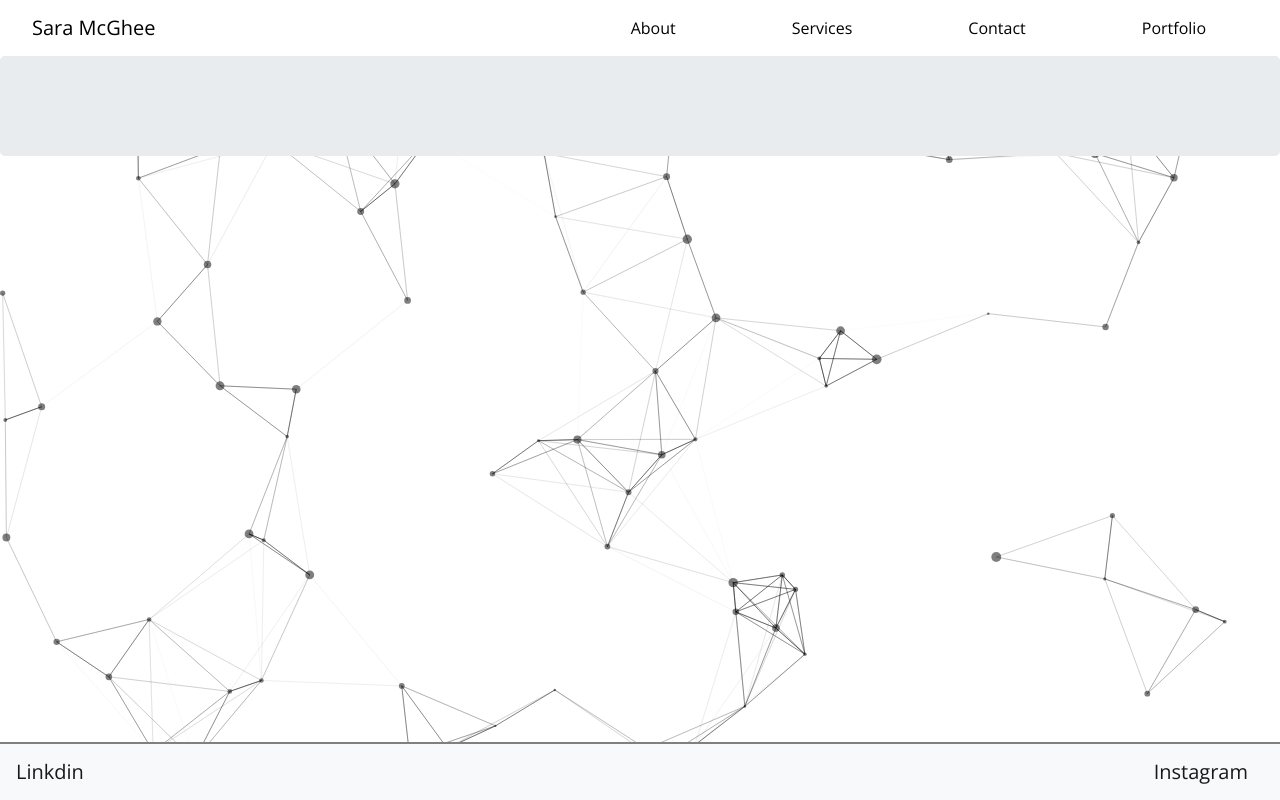
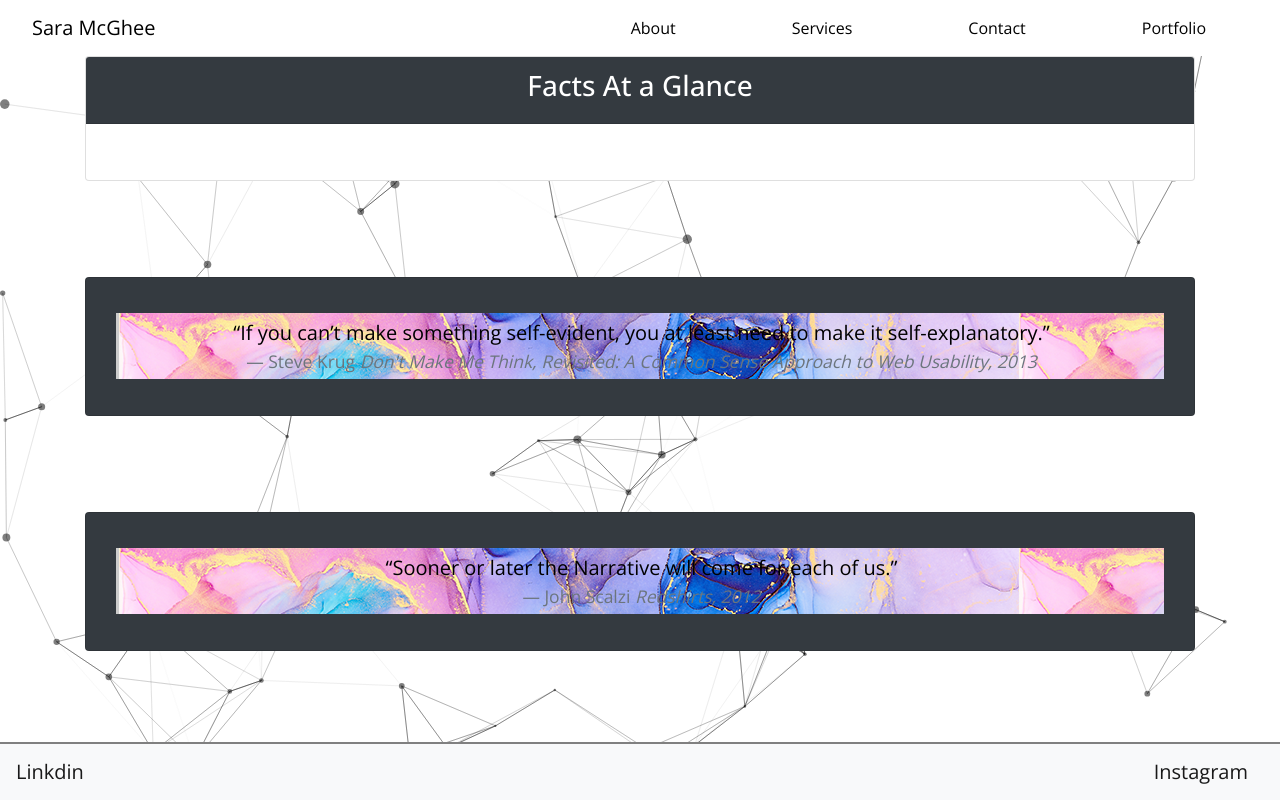
Before and after one commit to sarajmcghee/sarajmcgheewebsite, a React (Create React App) app: page /about in a window 1280 px wide. Built offline with nearby package versions, Linux system fonts and the light colour scheme.

Commit message:
ABoutpage

```diff
--- a/src/App.css
+++ b/src/App.css
@@ -120,3 +120,17 @@ body {
     padding-bottom:20px;
   }
 }
+
+
+blockquote {
+  background: #f9f9f9;
+  background-image: url("./assets/images/Aboutbackground.png") ;
+  border-left: 3px solid #ccc;
+  margin: .75em 10px;
+  padding: 0.25em 10px;
+  color: rgb(0, 0, 0);
+}
+
+blockquote p {
+  display: inline-block;
+}
--- a/src/components/AboutComponent.js
+++ b/src/components/AboutComponent.js
@@ -1,4 +1,6 @@
 import React, { Component } from 'react';
+import { Breadcrumb, BreadcrumbItem, Card, CardBody, CardHeader, Media } from 'reactstrap';
+import { Link } from 'react-router-dom';
 
 
 class About extends Component {
@@ -9,17 +11,64 @@ class About extends Component {
         };
     }
 
-
     render() {
 
-        console.log("here");
         return (
-            <div className="jumbotron jumbotron-billboard">
-            <div className="col align-center">
+            <div className="container">
+                <div className="row">
 
-
-
-            </div>
+                </div>
+                <div className="row">
+                    <div className="col">
+                        <Card>
+                            <CardHeader className="bg-dark text-white"><h3>Facts At a Glance</h3></CardHeader>
+                            <CardBody>
+                                <dl className="row text-black">
+                                    {/* <dt className="col-6">Founded</dt>
+                                <dd className="col-6">February 3, 2016</dd>
+                                <dt className="col-6">No. of Campsites in 2019</dt>
+                                <dd className="col-6">563</dd>
+                                <dt className="col-6">No. of Reviews in 2019</dt>
+                                <dd className="col-6">4388</dd>
+                                <dt className="col-6">Employees</dt>
+                                <dd className="col-6">42</dd> */}
+                                </dl>
+                            </CardBody>
+                        </Card>
+                    </div>
+                </div>
+                <div className="row p-5">
+                </div>
+                <div className="row">
+                    <div className="col">
+                        <Card className="bg-dark">
+                            <CardBody>
+                                <blockquote className="blockquote">
+                                    <p className="mb-0">“If you can’t make something self-evident, you at least need to make it self-explanatory.”</p>
+                                    <footer className="blockquote-footer">Steve Krug{' '}
+                                        <cite title="Source Title"> Don't Make Me Think, Revisited: A Common Sense Approach to Web Usability, 2013</cite>
+                                    </footer>
+                                </blockquote>
+                            </CardBody>
+                        </Card>
+                    </div>
+                </div>
+                <div className="row p-5">
+                </div>
+                <div className="row">
+                    <div className="col">
+                        <Card className="bg-dark">
+                            <CardBody>
+                                <blockquote className="blockquote">
+                                    <p className="mb-0">“Sooner or later the Narrative will come for each of us.”</p>
+                                    <footer className="blockquote-footer">John Scalzi{' '}
+                                        <cite title="Source Title"> Redshirts, 2012</cite>
+                                    </footer>
+                                </blockquote>
+                            </CardBody>
+                        </Card>
+                    </div>
+                </div>
             </div>
 
         );
--- a/src/components/NavbarComponent.js
+++ b/src/components/NavbarComponent.js
@@ -23,7 +23,7 @@ class Navigation extends Component {
 
         return (
             <div>
-                <Navbar color="faded" sticky="top" expand="md" >
+                <Navbar color="faded" light="true" sticky="top" expand="md" >
                     <NavbarBrand className="nav-link" href="/">Sara McGhee</NavbarBrand>
                     <NavbarToggler onClick={this.toggleNav} />
                     <Collapse isOpen={this.state.isNavOpen} navbar>
```
Also changed, not shown: 2 other files (tests, documents, lock files or other folders).
